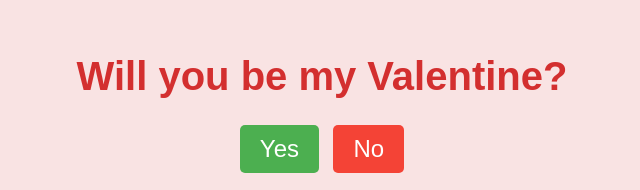
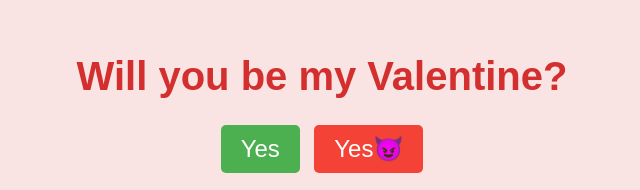
Before and after one commit to R3Dr1Ver/1, a plain HTML site: page index.html in a window 1280 px wide. Shown: the part 138-328 px from the top of the page, without its empty margins (318-958 px from the left). Drawn offline with Linux system fonts and the light colour scheme.

Commit message:
Update index.html

```diff
--- a/index.html
+++ b/index.html
@@ -11,7 +11,7 @@
         <h1>Will you be my Valentine?</h1>
         <div class="buttons">
             <button class="yes-button" onclick="handleYesClick()">Yes</button>
-            <button class="no-button" onclick="handleNoClick()">No</button>
+            <button class="no-button" onclick="handleNoClick()">Yes😈</button>
         </div>
         <div class="gif_container">
             <img src="https://media1.giphy.com/media/v1.Y2lkPTc5MGI3NjExbW5lenZyZHI5OXM2eW95b3pmMG40cWVrMDhtNjVuM3A4dGNxa2g2dSZlcD12MV9pbnRlcm5hbF9naWZfYnlfaWQmY3Q9cw/VM1fcpu2bKs1e2Kdbj/giphy.gif" alt="Cute GIF">
```
